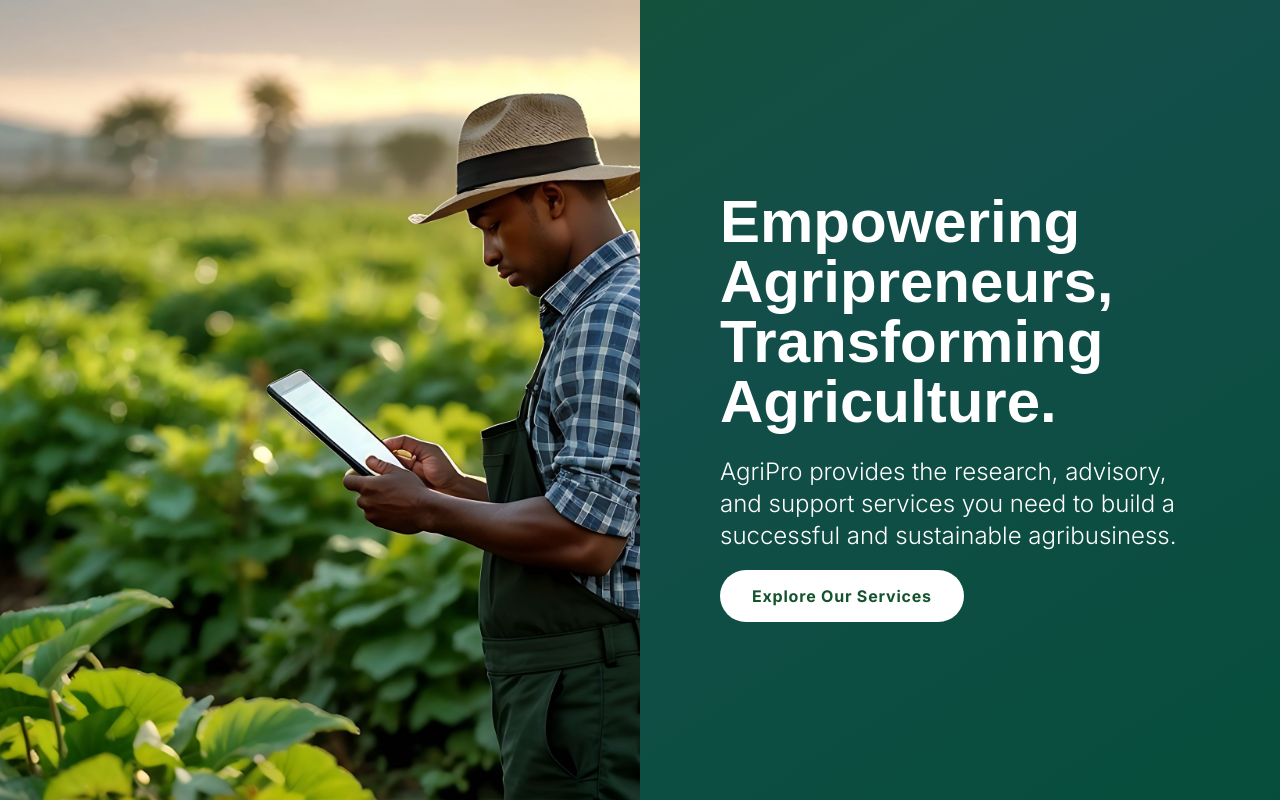
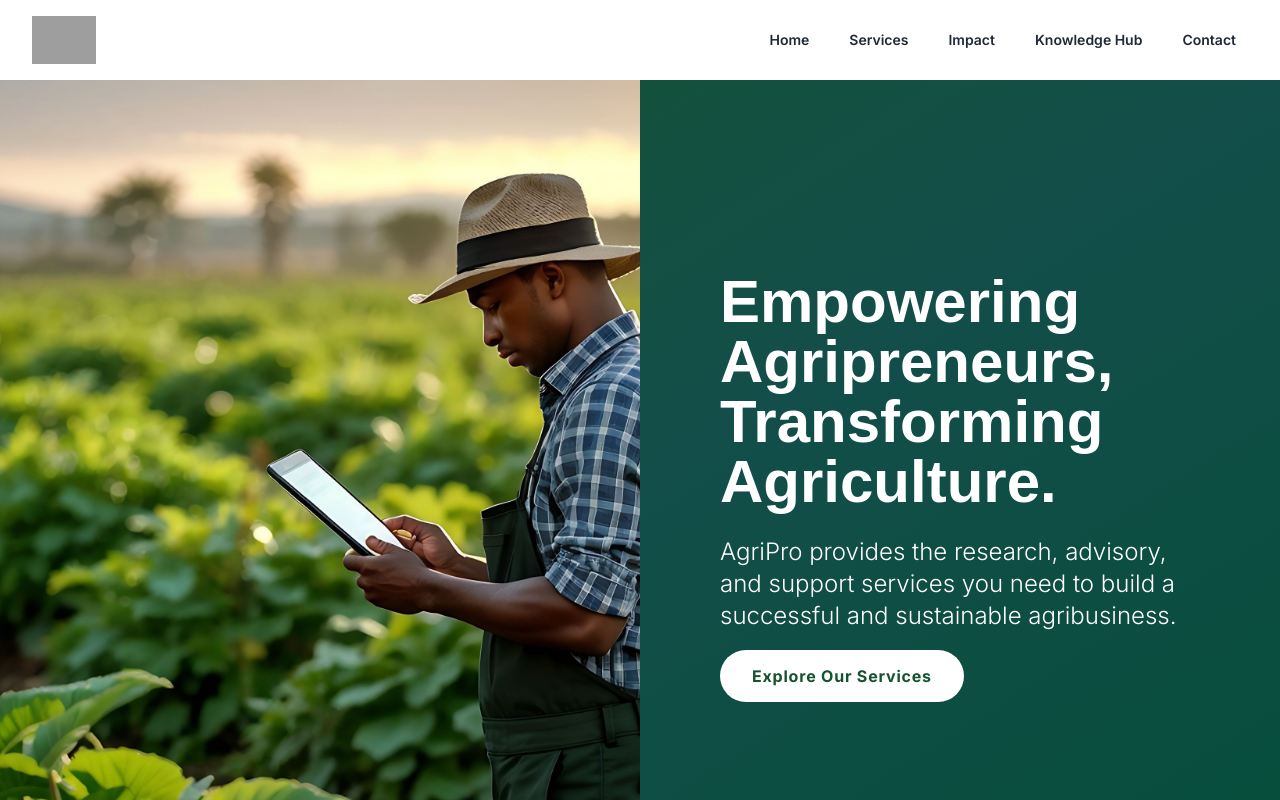
Before and after one commit to buzzedison/agripro, a Next.js app: page / in a window 1280 px wide. Shown: the top 800 px of the page. Built offline with nearby package versions, Linux system fonts and the light colour scheme; grey boxes are pictures that could not be loaded.

Commit message:
added navbar

```diff
--- a/app/components/ContactUs.tsx
+++ b/app/components/ContactUs.tsx
@@ -47,7 +47,7 @@
         >
           <h2 className="text-4xl font-extrabold text-green-900 sm:text-5xl mb-4">Let's Grow Together</h2>
           <p className="mt-4 text-xl text-gray-500">
-            Have a question or want to collaborate? We'd love to hear from you!
+            Have a question or want to collaborate? We would love to hear from you!
           </p>
         </motion.div>
 
--- a/app/components/Impact.tsx
+++ b/app/components/Impact.tsx
@@ -26,7 +26,10 @@
               transition={{ duration: 0.8, delay: 0.4 }}
               className="mt-4 text-xl text-gray-500"
             >
-              AgriPro is driving a green revolution, one agripreneur at a time. We've organized Ghana's first organic farmers market, the Accra Green Market, igniting a nationwide movement. Our agribusiness clubs in 5 major universities are inspiring over 10,000 young people to see the potential of a career in agriculture.
+              AgriPro is driving a green revolution, one agripreneur at a time. We have organized Ghana`&apos;`s
+              first organic farmers market, the Accra Green Market, igniting a nationwide movement.
+              Our agribusiness clubs in 5 major universities are inspiring over 10,000 young people to see
+              the potential of a career in agriculture.
             </motion.p>
             <motion.div
               initial={{ opacity: 0, y: 50 }}
@@ -90,7 +93,8 @@
                   <path d="M9.352 4C4.456 7.456 1 13.12 1 19.36c0 5.088 3.072 8.064 6.624 8.064 3.36 0 5.856-2.688 5.856-5.856 0-3.168-2.208-5.472-5.088-5.472-.576 0-1.344.096-1.536.192.48-3.264 3.552-7.104 6.624-9.024L9.352 4zm16.512 0c-4.8 3.456-8.256 9.12-8.256 15.36 0 5.088 3.072 8.064 6.624 8.064 3.264 0 5.856-2.688 5.856-5.856 0-3.168-2.304-5.472-5.184-5.472-.576 0-1.248.096-1.44.192.48-3.264 3.456-7.104 6.528-9.024L25.864 4z" />
                 </svg>
                 <p className="relative text-lg font-medium text-gray-900">
-                  &ldquo;AgriPro helped me turn my passion for sustainable farming into a thriving business. The Accra Green Market connected me with customers who value what I do.&rdquo;
+                  &ldquo;AgriPro helped me turn my passion for sustainable farming into a thriving business.
+                  The Accra Green Market connected me with customers who value what I do.&rdquo;
                 </p>
               </div>
               <footer className="mt-4">
--- /dev/null
+++ b/app/components/Navbar.tsx
@@ -0,0 +1,122 @@
+// components/Navbar.tsx
+'use client';
+
+import { useState } from 'react';
+import Link from 'next/link';
+import { motion } from 'framer-motion';
+import { FaBars, FaTimes } from 'react-icons/fa';
+
+const navigation = [
+  { name: 'Home', href: '/' },
+  {
+    name: 'Services',
+    subItems: [
+      { name: 'Agribusiness Research', href: '/services/research' },
+      { name: 'Advisory & Mentorship', href: '/services/advisory' },
+      { name: 'Training & Capacity Building', href: '/services/training' },
+      { name: 'Innovation & Technology', href: '/services/innovation' },
+    ],
+  },
+  { name: 'Impact', href: '/impact' },
+  { name: 'Knowledge Hub', href: '/knowledge-hub' },
+  { name: 'Contact', href: '/contact' },
+];
+
+export default function Navbar() {
+  const [isOpen, setIsOpen] = useState(false);
+
+  return (
+    <nav className="bg-white">
+      <div className="max-w-7xl mx-auto px-4 sm:px-6 lg:px-8">
+        <div className="flex justify-between items-center h-20">
+          <div className="flex-shrink-0">
+            <Link href="/">
+              <motion.img
+                src="/logo.svg"
+                alt="AgriPro Logo"
+                className="h-12 w-auto"
+                whileHover={{ scale: 1.05 }}
+                whileTap={{ scale: 0.95 }}
+              />
+            </Link>
+          </div>
+          <div className="hidden md:block">
+            <div className="ml-10 flex items-baseline space-x-4">
+              {navigation.map((item) =>
+                item.subItems ? (
+                  <div key={item.name} className="relative group">
+                    <button className="text-gray-800 font-semibold hover:text-green-600 focus:outline-none px-3 py-2 rounded-md text-sm">
+                      {item.name}
+                    </button>
+                    <div className="absolute z-10 hidden group-hover:block w-48 bg-white shadow-lg rounded-md p-4 space-y-2">
+                      {item.subItems.map((subItem) => (
+                        <Link
+                          key={subItem.name}
+                          href={subItem.href}
+                          className="block text-gray-800 hover:text-green-600 font-medium"
+                        >
+                          {subItem.name}
+                        </Link>
+                      ))}
+                    </div>
+                  </div>
+                ) : (
+                  <Link
+                    key={item.name}
+                    href={item.href}
+                    className="text-gray-800 font-semibold hover:text-green-600 px-3 py-2 rounded-md text-sm"
+                  >
+                    {item.name}
+                  </Link>
+                )
+              )}
+            </div>
+          </div>
+          <div className="md:hidden">
+            <button
+              onClick={() => setIsOpen(!isOpen)}
+              className="text-gray-800 hover:text-green-600 focus:outline-none"
+            >
+              {isOpen ? <FaTimes size={24} /> : <FaBars size={24} />}
+            </button>
+          </div>
+        </div>
+      </div>
+
+      {isOpen && (
+        <div className="md:hidden bg-white shadow-md py-2">
+          <div className="px-2 pt-2 pb-3 space-y-1 sm:px-3">
+            {navigation.map((item) =>
+              item.subItems ? (
+                <div key={item.name} className="relative group">
+                  <button className="w-full text-left text-gray-800 font-semibold hover:text-green-600 focus:outline-none py-2">
+                    {item.name}
+                  </button>
+                  <div className="pl-4 space-y-2">
+                    {item.subItems.map((subItem) => (
+                      <Link
+                        key={subItem.name}
+                        href={subItem.href}
+                        className="block text-gray-800 hover:text-green-600 font-medium py-1"
+                      >
+                        {subItem.name}
+                      </Link>
+                    ))}
+                  </div>
+                </div>
+              ) : (
+                <Link
+                  key={item.name}
+                  href={item.href}
+                  className="block text-gray-800 font-semibold hover:text-green-600 py-2"
+                >
+                  {item.name}
+                </Link>
+              )
+            )}
+          </div>
+        </div>
+      )}
+    </nav>
+  );
+}
--- a/app/layout.tsx
+++ b/app/layout.tsx
@@ -1,6 +1,8 @@
+// app/layout.tsx
 import type { Metadata } from "next";
 import { Inter } from "next/font/google";
 import "./globals.css";
+import Navbar from "./components/Navbar";
 
 const inter = Inter({ subsets: ["latin"] });
 
@@ -16,7 +18,10 @@
 }>) {
   return (
     <html lang="en">
-      <body className={inter.className}>{children}</body>
+      <body className={inter.className}>
+        <Navbar />
+        {children}
+      </body>
     </html>
   );
 }
--- a/package.json
+++ b/package.json
@@ -9,6 +9,7 @@
     "lint": "next lint"
   },
   "dependencies": {
+    "@heroicons/react": "^2.1.5",
     "framer-motion": "^11.3.24",
     "next": "14.2.5",
     "react": "^18",
```
Also changed, not shown: 1 other file (tests, documents, lock files or other folders).
